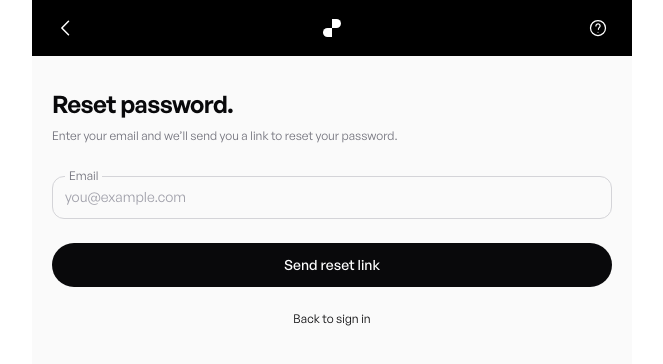
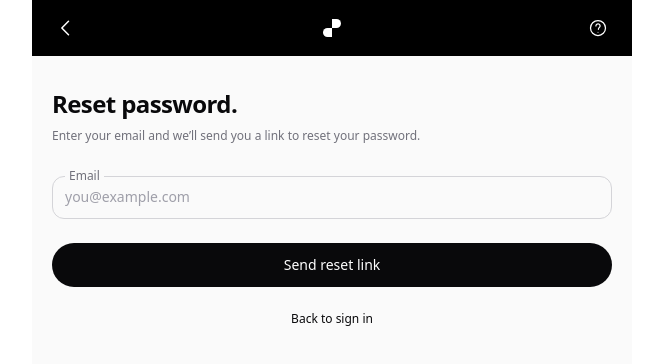
Before and after one commit to chidoziemfrancis/thriveCBT, a Next.js app in the folder pwa/: page /auth/forgot-password in a window 1280 px wide. Shown: the top 364 px of the page, without its empty margins (308-971 px from the left). Built offline with nearby package versions, Linux system fonts and the light colour scheme.

Commit message:
feat: replace local font with Hanken Grotesk for improved typography

```diff
--- a/pwa/app/layout.tsx
+++ b/pwa/app/layout.tsx
@@ -1,43 +1,12 @@
 import type { Metadata, Viewport } from "next";
-import localFont from "next/font/local";
+import { Hanken_Grotesk } from "next/font/google";
 import Splash from "./components/Splash";
 import PageTransition from "./components/PageTransition";
 import "./globals.css";
 
-const generalSans = localFont({
-  variable: "--font-general-sans",
-  src: [
-    {
-      path: "./fonts/general-sans/GeneralSans-Extralight.woff2",
-      weight: "200",
-      style: "normal",
-    },
-    {
-      path: "./fonts/general-sans/GeneralSans-Light.woff2",
-      weight: "300",
-      style: "normal",
-    },
-    {
-      path: "./fonts/general-sans/GeneralSans-Regular.woff2",
-      weight: "400",
-      style: "normal",
-    },
-    {
-      path: "./fonts/general-sans/GeneralSans-Medium.woff2",
-      weight: "500",
-      style: "normal",
-    },
-    {
-      path: "./fonts/general-sans/GeneralSans-Semibold.woff2",
-      weight: "600",
-      style: "normal",
-    },
-    {
-      path: "./fonts/general-sans/GeneralSans-Bold.woff2",
-      weight: "700",
-      style: "normal",
-    },
-  ],
+const hankenGrotesk = Hanken_Grotesk({
+  variable: "--font-hanken-grotesk",
+  subsets: ["latin"],
 });
 
 export const metadata: Metadata = {
@@ -63,7 +32,7 @@
   children: React.ReactNode;
 }>) {
   return (
-    <html lang="en" className={`${generalSans.variable} h-full antialiased`}>
+    <html lang="en" className={`${hankenGrotesk.variable} h-full antialiased`}>
       <body className="min-h-full flex flex-col">
         <Splash>
           <PageTransition>{children}</PageTransition>
```
